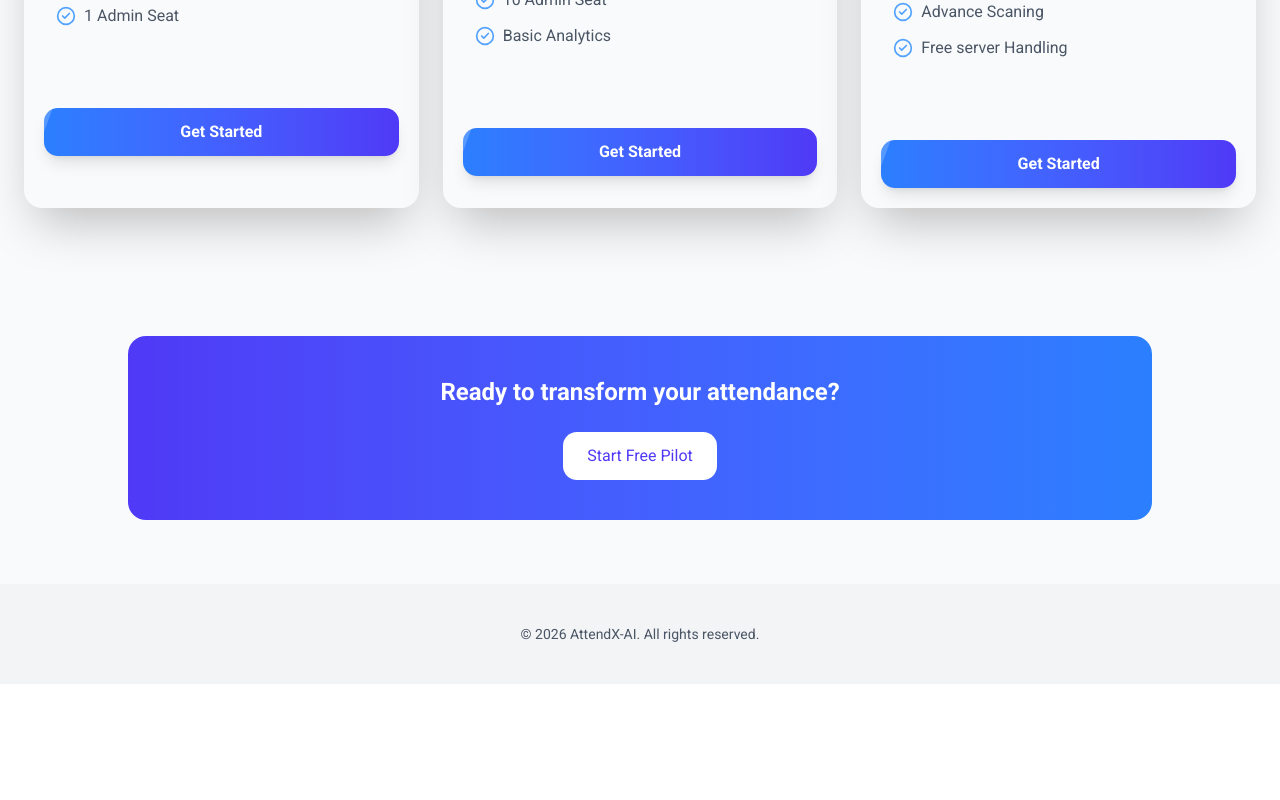
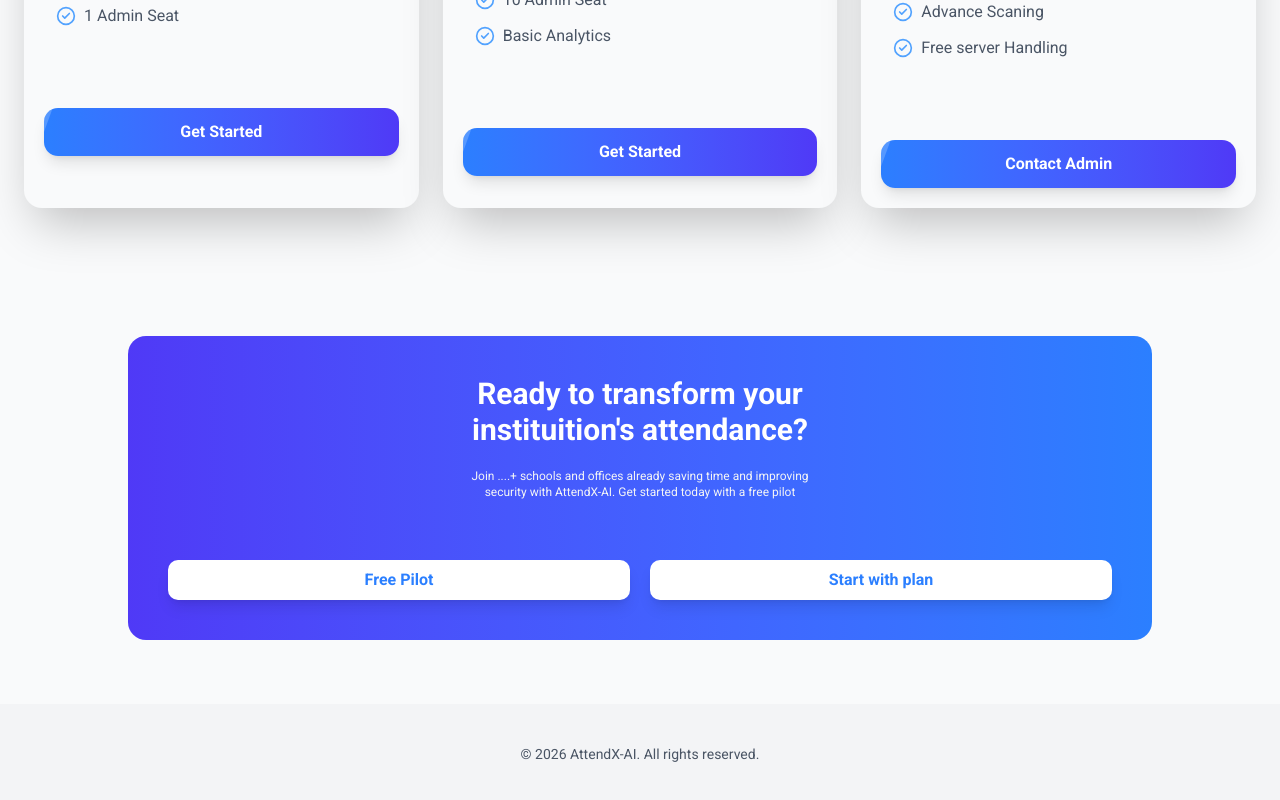
Before and after one commit to hemantgupta98/AttendX-AI, a Next.js app in the folder client/: page / in a window 1280 px wide. Shown: the part 2798-3598 px from the top of the page. Before the commit the page ends 3482 px from the top, so only its background shows below. Built offline with nearby package versions, Linux system fonts and the light colour scheme.

Commit message:
CTA ui complete

```diff
--- a/client/app/page.tsx
+++ b/client/app/page.tsx
@@ -396,7 +396,7 @@ export default function Home() {
               </p>
             </div>
             <div className=" rounded-md shadow-4xl p-5 mt-15">
-              <button className={buttonStyle4}>Get Started</button>
+              <button className={buttonStyle4}>Contact Admin</button>
             </div>
           </div>
         </div>
@@ -405,12 +405,18 @@ export default function Home() {
       {/* CTA */}
       <section className="px-6 py-16">
         <div className="bg-gradient-to-r from-indigo-600 to-blue-500 text-white rounded-2xl p-10 max-w-5xl mx-auto text-center">
-          <h3 className="text-2xl font-semibold">
-            Ready to transform your attendance?
+          <h3 className="text-3xl font-semibold ">
+            Ready to transform your <br /> instituition&apos;s attendance?
           </h3>
-          <button className="mt-6 bg-white text-indigo-600 px-6 py-3 rounded-xl">
-            Start Free Pilot
-          </button>
+          <p className=" text-xs text-gray-100 mt-5">
+            Join ....+ schools and offices already saving time and improving{" "}
+            <br />
+            security with AttendX-AI. Get started today with a free pilot
+          </p>
+          <div className=" grid grid-cols-2 gap-5 mt-15">
+            <button className={buttonStyle2}>Free Pilot</button>
+            <button className={buttonStyle2}>Start with plan</button>
+          </div>
         </div>
       </section>
 
```
